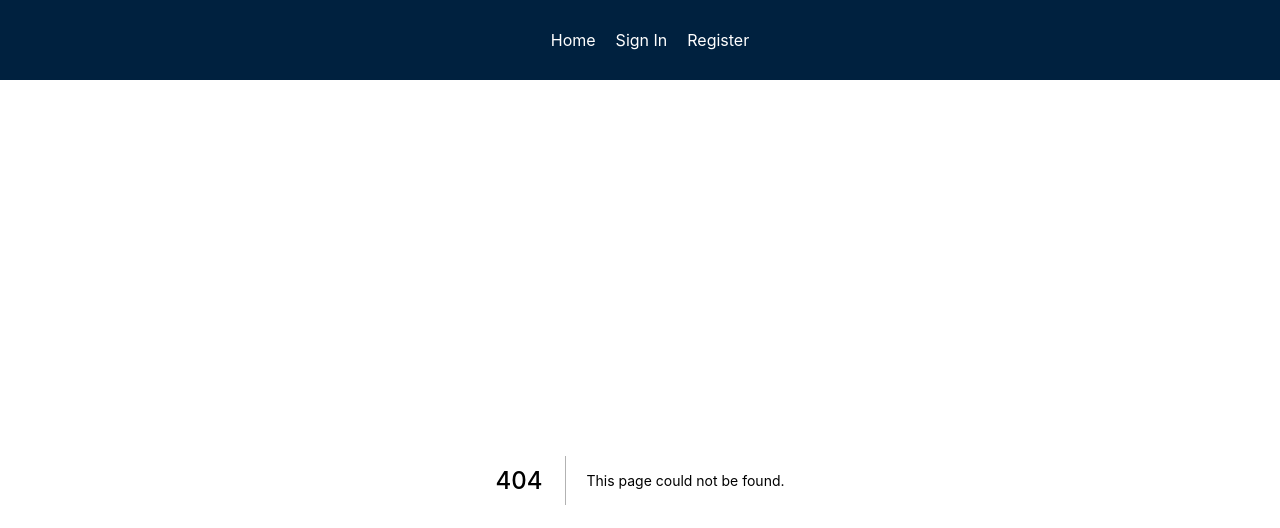
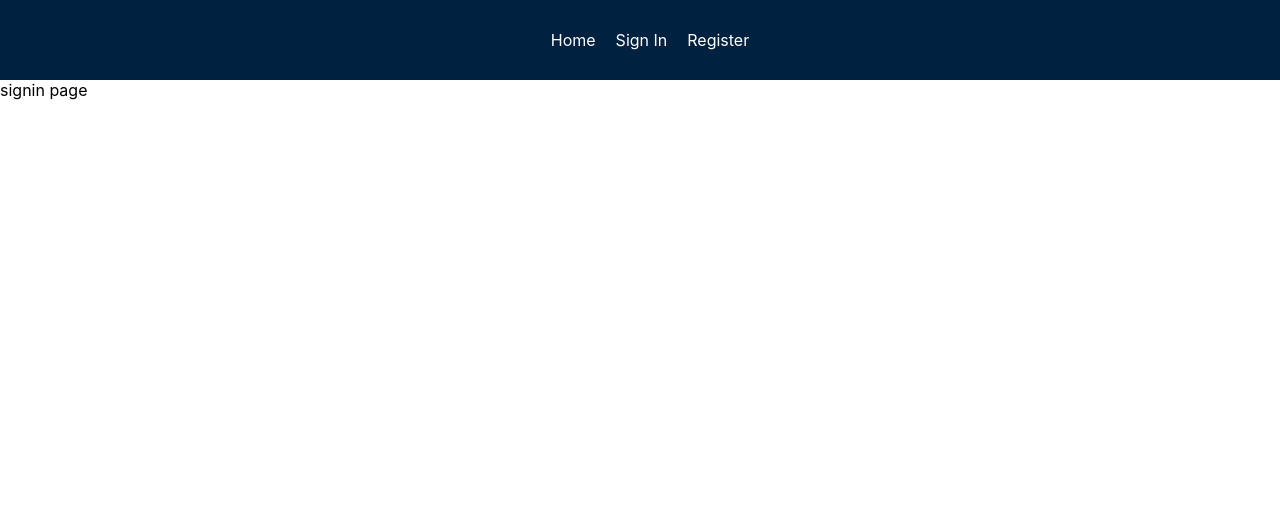
Before and after one commit to krownlesskev/next-firebase-auth, a Next.js app: page /signin in a window 1280 px wide. Before the commit this address had no page. Shown: the top 528 px of the page. Built offline with nearby package versions, Linux system fonts and the light colour scheme.

Commit message:
created signin page

```diff
--- /dev/null
+++ b/pages/signin.jsx
@@ -0,0 +1,7 @@
+const signin = () => {
+    return (
+        <div>signin page</div>
+    );
+};
+
+export default signin;
```
